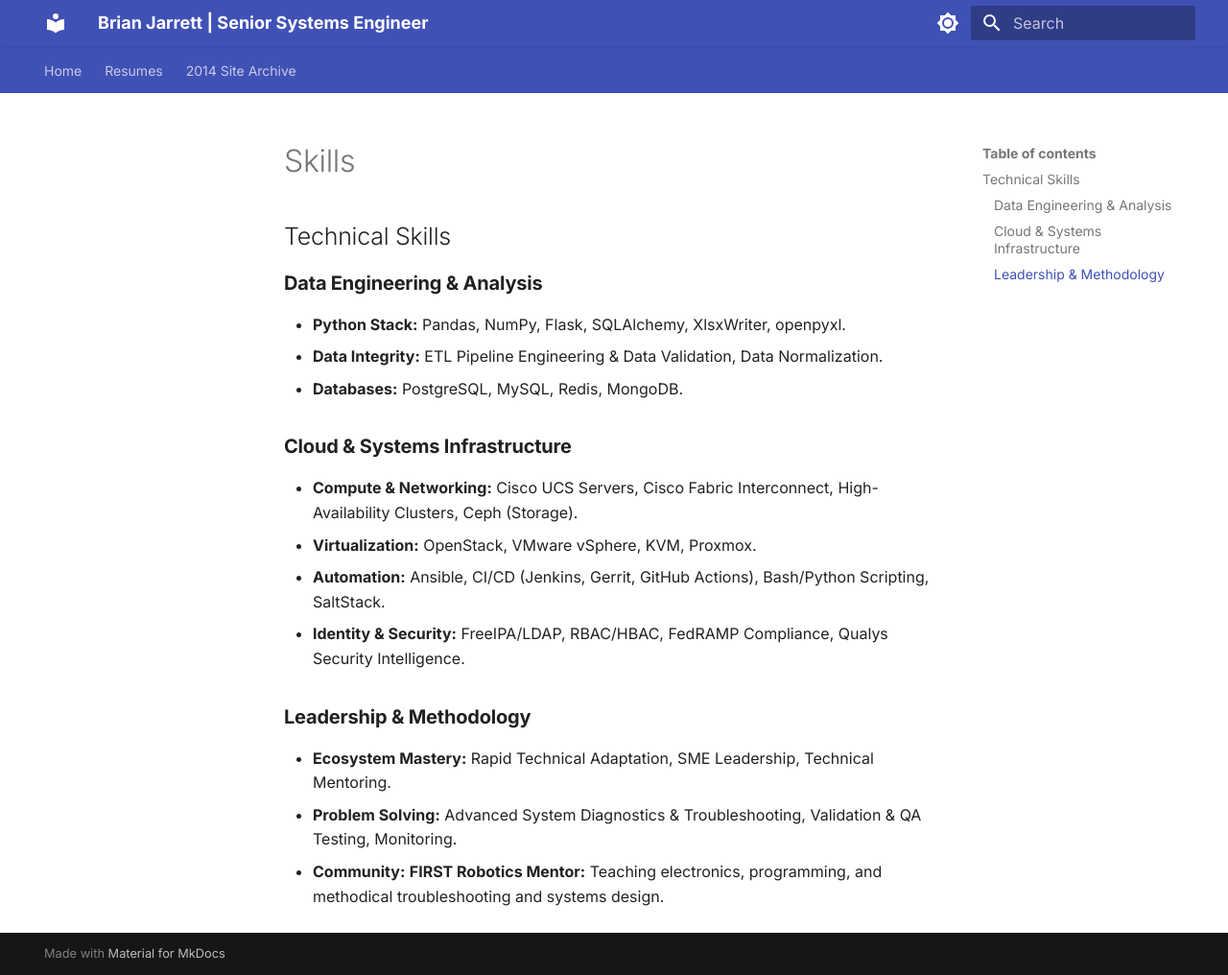
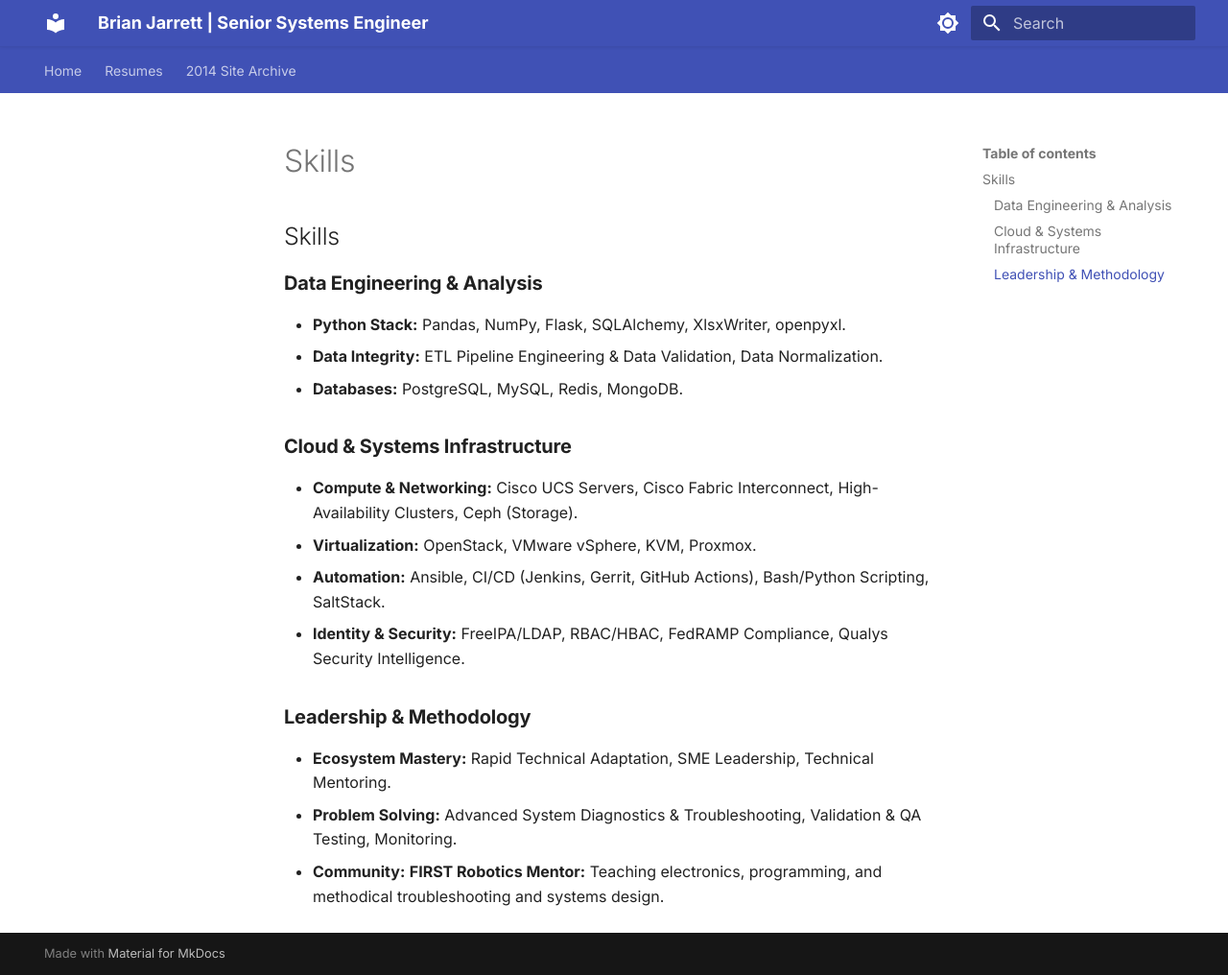
Before and after one commit to celttechie/celttechie.github.io, an MkDocs documentation site: the page built from docs/sections/skills.md, in a window 1280 px wide and 1016 px high. Shown: the whole window at 96% size. Built offline with MkDocs 1.6.1 and Material for MkDocs 9.7.7, drawn with Linux system fonts in a browser that asks for light colours.

Commit message:
Title update

```diff
--- a/docs/sections/skills.md
+++ b/docs/sections/skills.md
@@ -1,4 +1,4 @@
-## Technical Skills
+## Skills
 
 ### **Data Engineering & Analysis**
 *   **Python Stack:** Pandas, NumPy, Flask, SQLAlchemy, XlsxWriter, openpyxl.
```
Also changed, not shown: docs/sections/contact.md (+1 -1 lines).
